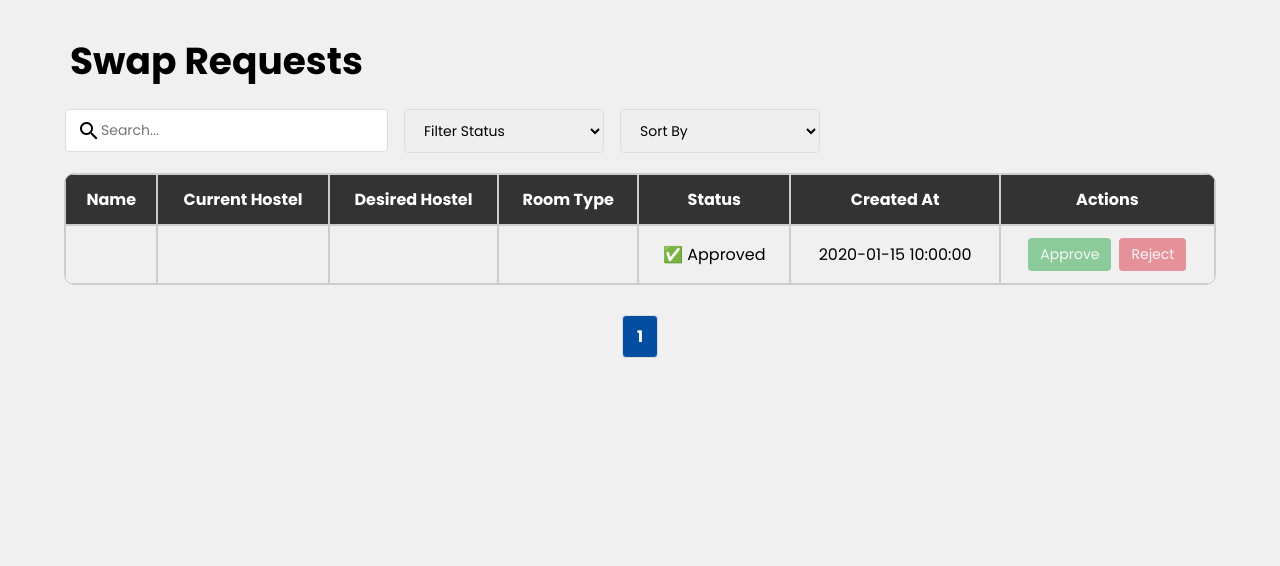
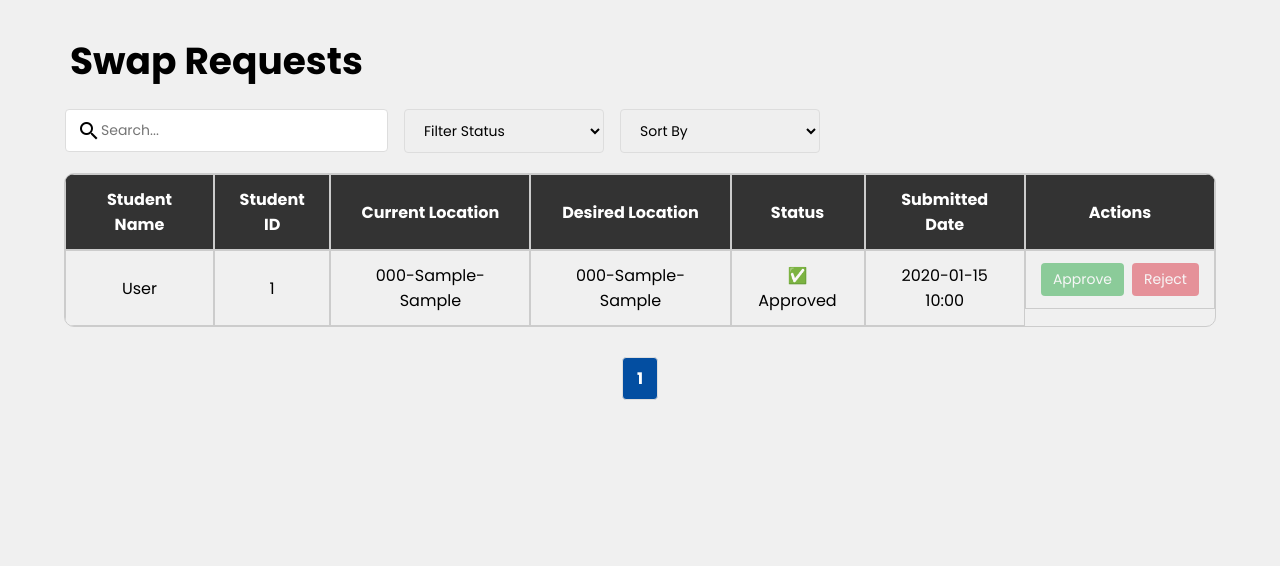
Before and after one commit to irfanazim/tukar-je, a Flask app: page /admin/requests in a window 1280 px wide. Shown: the part 97-663 px from the top of the page. Run offline with Flask 3, Linux system fonts and the light colour scheme; the visitor is signed in with stand-in values (Sample User, id 1); tables that the repository leaves empty hold one stand-in row (values such as "Sample post").

Commit message:
table data modification on admin request page

```diff
--- a/app/templates/admin_requests.html
+++ b/app/templates/admin_requests.html
@@ -77,22 +77,22 @@
         <table class="table" border="1">
             <thead>
                 <tr>
-                    <th>Name</th>
-                    <th>Current Hostel</th>
-                    <th>Desired Hostel</th>
-                    <th>Room Type</th>
-                    <th>Status</th>
-                    <th>Created At</th>
-                    <th>Actions</th>
+                  <th>Student Name</th>
+                  <th>Student ID</th>
+                  <th>Current Location</th>
+                  <th>Desired Location</th>
+                  <th>Status</th>
+                  <th>Submitted Date</th>
+                  <th>Actions</th>
                 </tr>
             </thead>
             <tbody>
                 {% for req in requests %}
                 <tr>
-                    <td>{{ req.name }}</td>
-                    <td>{{ req.current }}</td>
-                    <td>{{ req.desired }}</td>
-                    <td>{{ req.type }}</td>
+                    <td>{{ req.user.fullname }}</td>
+                    <td>{{ req.user.student_id }}</td>
+                    <td>{{ req.current_hostel }}-{{ req.current_block }}-{{ req.current_room }}</td>
+                    <td>{{ req.desired_hostel }}-{{ req.desired_block }}-{{ req.desired_room }}</td>
                     <td class="status">
                         {% if req.status == "pending" %}
                             <span class="status-pending">⏳Pending</span>
@@ -102,7 +102,7 @@
                             <span class="status-rejected">❌ Rejected</span>
                         {% endif %}
                     </td>
-                    <td>{{ req.date }}</td>
+                    <td>{{ req.date.strftime('%Y-%m-%d %H:%M') }}</td>
                     <td class="actions">
                         {% if req.status == 'pending' %}
 
```
